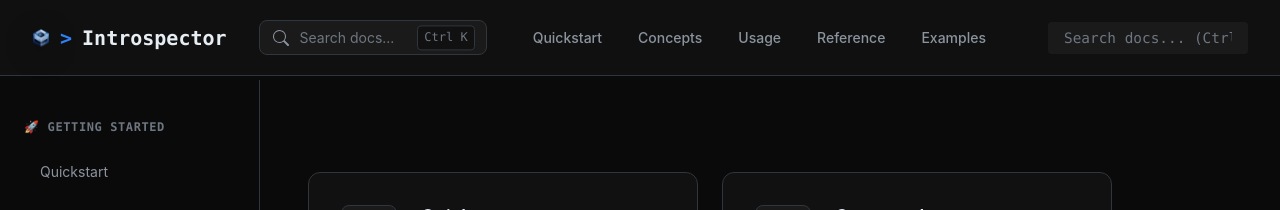
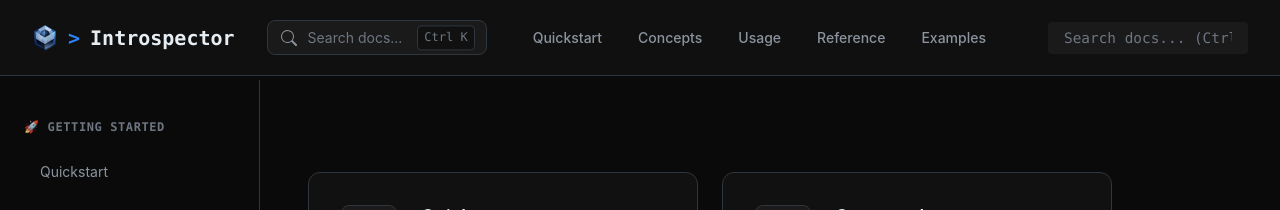
Before and after one commit to Dedal0/Introspector-Docs, a Jekyll site: the page built from index.md, in a window 1280 px wide. Shown: the top 210 px of the page. Built offline with Jekyll 4.4.1, drawn with Linux system fonts in a browser that asks for light colours; our own code applies the rules of GitHub Pages for plain Markdown files.

Commit message:
Update introspector.css

```diff
--- a/assets/css/introspector.css
+++ b/assets/css/introspector.css
@@ -965,10 +965,12 @@ tbody tr:hover {
   gap:10px;
 }
 
-.site-logo{
-  width:18px;
-  height:18px;
-  object-fit:contain;
-  filter:drop-shadow(0 6px 14px rgba(0,0,0,.45));
-  flex:0 0 auto;
+.site-title .site-logo{
+  width:26px !important;
+  height:26px !important;
+  max-width:26px !important;
+  max-height:26px !important;
+  object-fit:contain !important;
+  display:block !important;
+  flex:0 0 auto !important;
 }
```
